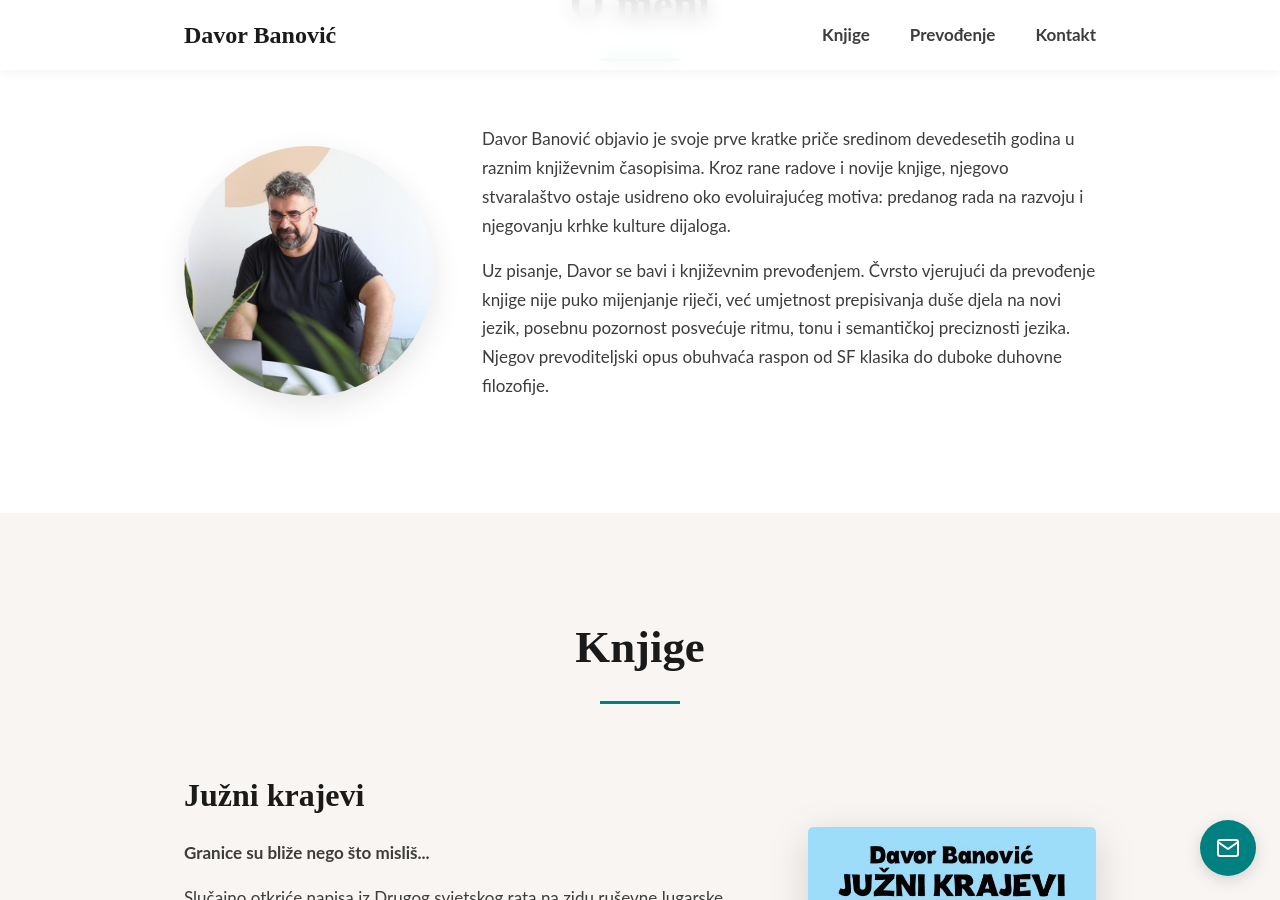
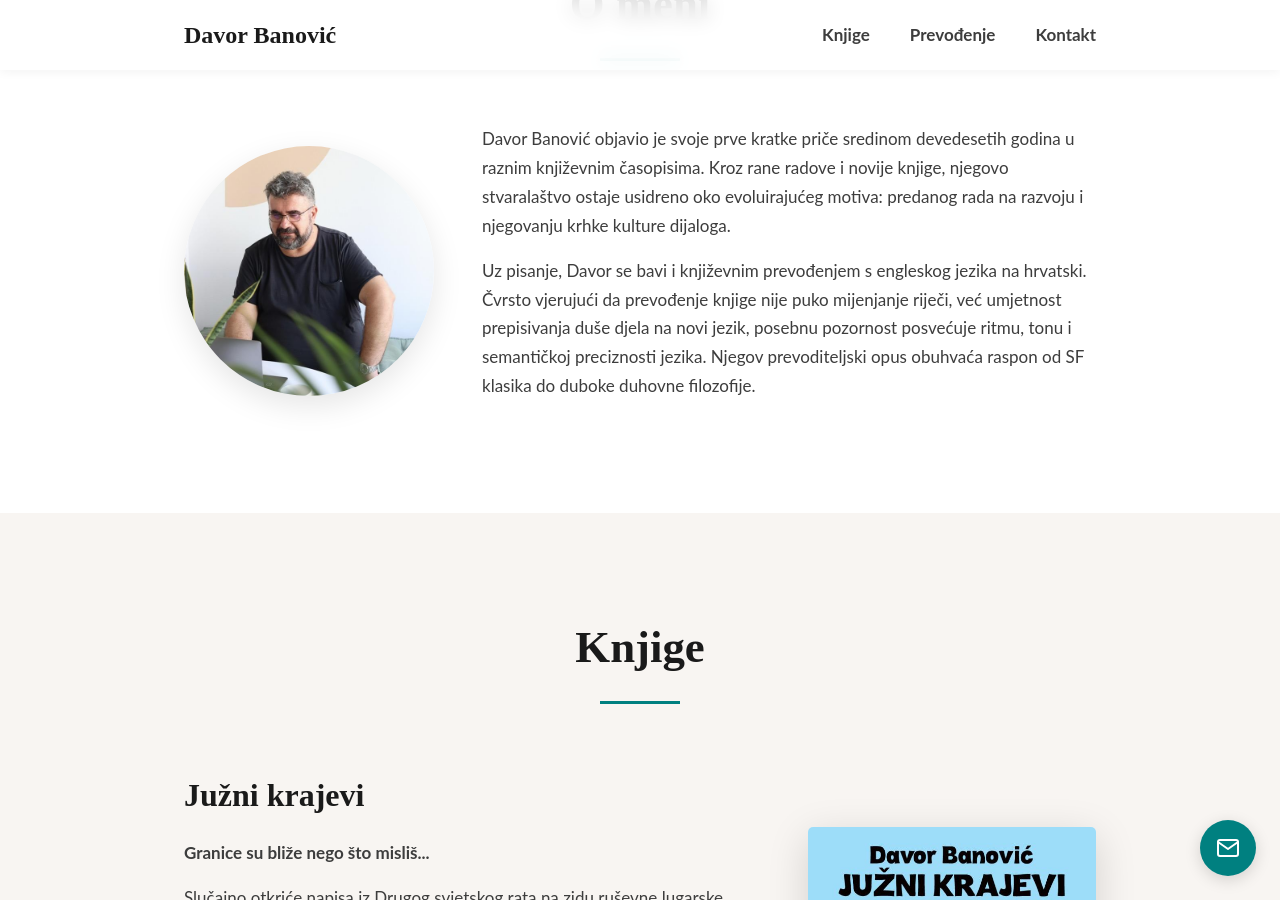
Before and after one commit to banovotz/banovotz.github.io, a Jekyll site: the page built from index.html, in a window 1280 px wide and 900 px high, scrolled down 920 px. Built offline with Jekyll 4.4.1, drawn with Linux system fonts in a browser that asks for light colours.

Commit message:
Specify translation language in bio section

```diff
--- a/index.html
+++ b/index.html
@@ -29,7 +29,7 @@ layout: default
           predanog rada na razvoju i njegovanju krhke kulture dijaloga.
         </p>
         <p>
-          Uz pisanje, Davor se bavi i književnim prevođenjem. Čvrsto vjerujući da prevođenje knjige nije puko mijenjanje riječi,
+          Uz pisanje, Davor se bavi i književnim prevođenjem s engleskog jezika na hrvatski. Čvrsto vjerujući da prevođenje knjige nije puko mijenjanje riječi,
           već umjetnost prepisivanja duše djela na novi jezik, posebnu pozornost posvećuje ritmu, tonu i semantičkoj preciznosti jezika.
           Njegov prevoditeljski opus obuhvaća raspon od SF klasika do duboke duhovne filozofije.
         </p>
```
